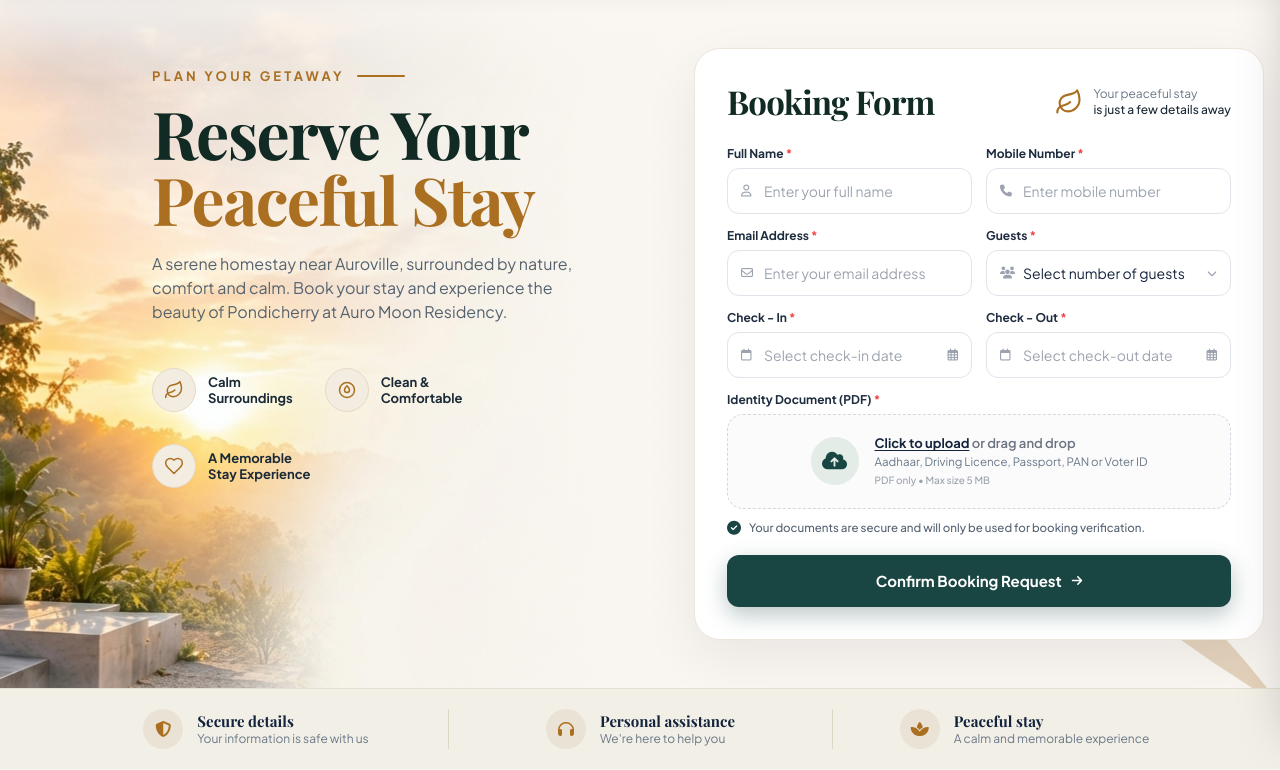
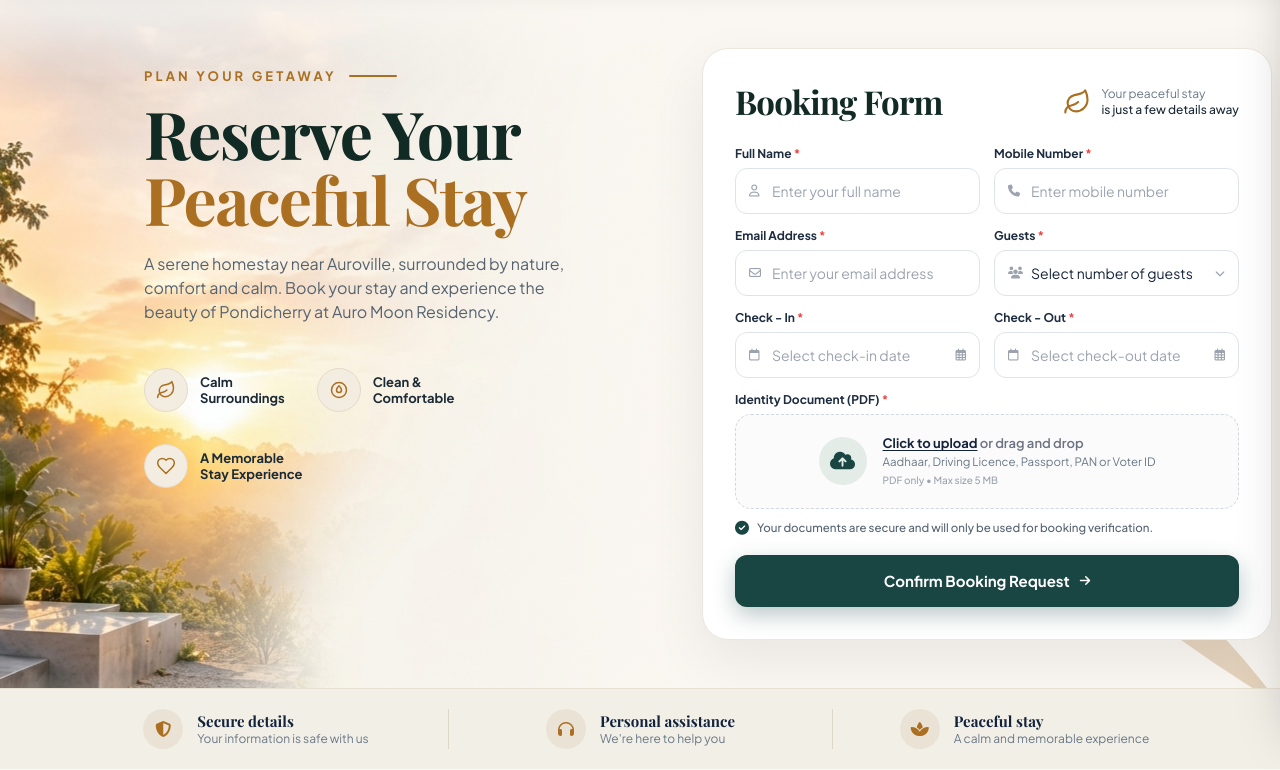
Before and after one commit to sivaathri/auro-moon-residency, a PHP site: page /AAHAHOMESTAY/BookingPage.php in a window 1280 px wide. Shown: the part 81-851 px from the top of the page. Run offline with PHP 8.4, Linux system fonts and the light colour scheme; data that the repository does not hold is empty; some libraries are stand-ins or nearby versions; some web fonts are replaced.

Commit message:
style: update max-width and padding classes for booking page container

```diff
--- a/BookingPage.html
+++ b/BookingPage.html
@@ -213,7 +213,7 @@
         </div>
 
         <!-- Foreground Content Container -->
-        <div class="relative z-10 w-full max-w-[1580px] 2xl:max-w-[1680px] mx-auto px-4 sm:px-6 md:px-8 lg:px-12 xl:px-14 pt-8 sm:pt-10 lg:pt-12 pb-10 sm:pb-12">
+        <div class="relative z-10 w-full max-w-[1640px] 2xl:max-w-[1720px] mx-auto px-4 sm:px-6 md:px-8 lg:px-10 xl:px-12 pt-8 sm:pt-10 lg:pt-12 pb-10 sm:pb-12">
 
             <div class="flex flex-col lg:flex-row items-center lg:items-start justify-between gap-10 lg:gap-10 xl:gap-14">
 
--- a/BookingPage.php
+++ b/BookingPage.php
@@ -261,7 +261,7 @@ if (isset($_POST['submit'])) {
         </div>
 
         <!-- Foreground Content Container -->
-        <div class="relative z-10 w-full max-w-[1580px] 2xl:max-w-[1680px] mx-auto px-4 sm:px-6 md:px-8 lg:px-12 xl:px-14 pt-8 sm:pt-10 lg:pt-12 pb-10 sm:pb-12">
+        <div class="relative z-10 w-full max-w-[1640px] 2xl:max-w-[1720px] mx-auto px-4 sm:px-6 md:px-8 lg:px-10 xl:px-12 pt-8 sm:pt-10 lg:pt-12 pb-10 sm:pb-12">
 
             <div class="flex flex-col lg:flex-row items-center lg:items-start justify-between gap-10 lg:gap-10 xl:gap-14">
 
```
